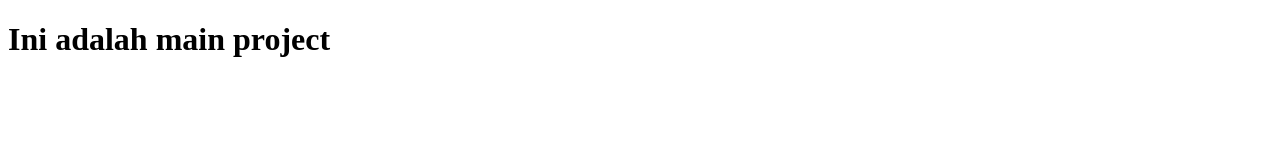
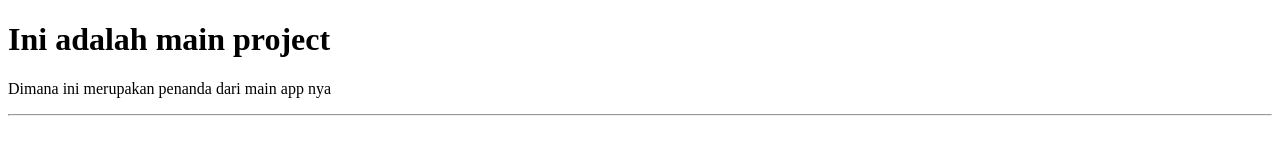
Before and after one commit to RZID/mainApp, a plain HTML site: page index.html in a window 1280 px wide. Drawn offline with Linux system fonts and the light colour scheme.

Commit message:
Changes for main app index

```diff
--- a/index.html
+++ b/index.html
@@ -9,9 +9,13 @@
   <body>
     <div>
       <h1>Ini adalah main project</h1>
+      <p>Dimana ini merupakan penanda dari main app nya</p>
+      <hr />
       <h1 id="submodule"></h1>
     </div>
     <!-- jQuery Slim -->
     <script src="./assets/jquery-3.6.0.slim.min.js"></script>
+    <!-- Own scripts -->
+    <script src="./modules/scripts.js"></script>
   </body>
 </html>
```
Also changed, not shown: 1 other file.
